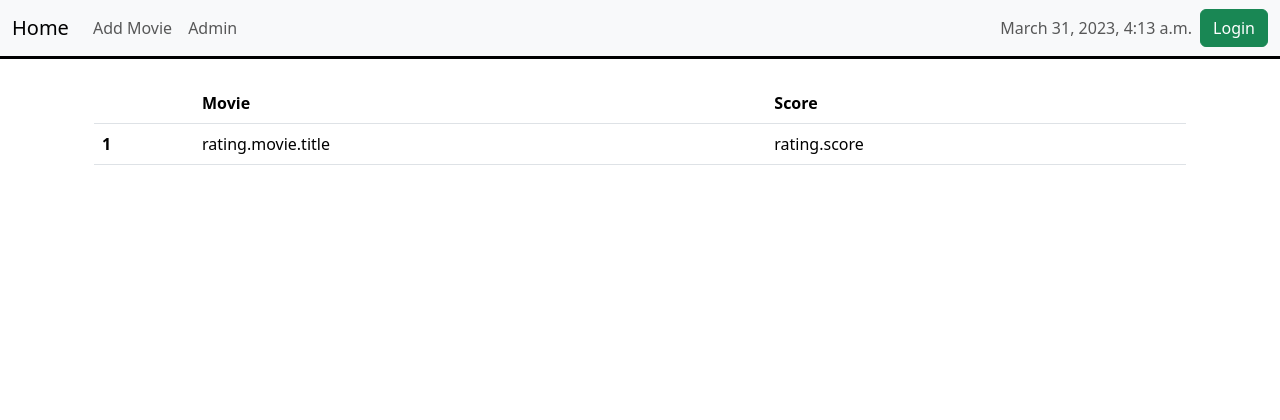
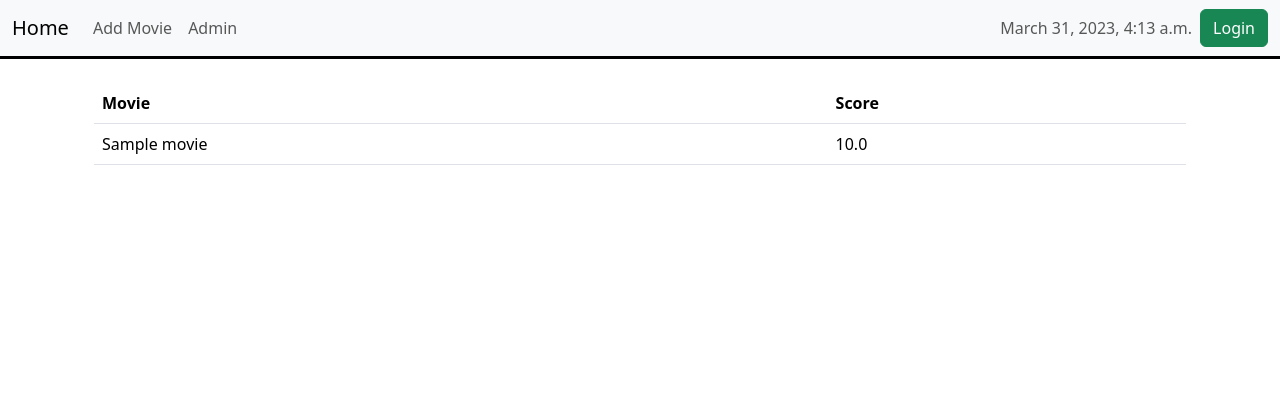
Before and after one commit to patrick-hicks/CineFileClubWebsite, a Django app: a page that uses movies/templates/user_ratings.html in a window 1280 px wide. Shown: the top 420 px of the page. Run offline with Django 4.2, Linux system fonts and the light colour scheme; tables that the repository leaves empty hold one stand-in row (values such as "Sample post").

Commit message:
fixed lack of brackets

```diff
--- a/movies/templates/user_ratings.html
+++ b/movies/templates/user_ratings.html
@@ -7,7 +7,6 @@
 <table class="table">
   <thead>
     <tr>
-      <th scope="col"></th>
       <th scope="col">Movie</th>
       <th scope="col">Score</th>
     </tr>
@@ -15,9 +14,8 @@
   <tbody>
     {% for rating in ratings %}
     <tr>
-      <th scope="row">1</th>
-      <td>rating.movie.title</td>
-      <td>rating.score</td>
+      <td>{{rating.movie.title}}</td>
+      <td>{{rating.score}}</td>
     </tr>
     {% endfor %}
   </tbody>
```
